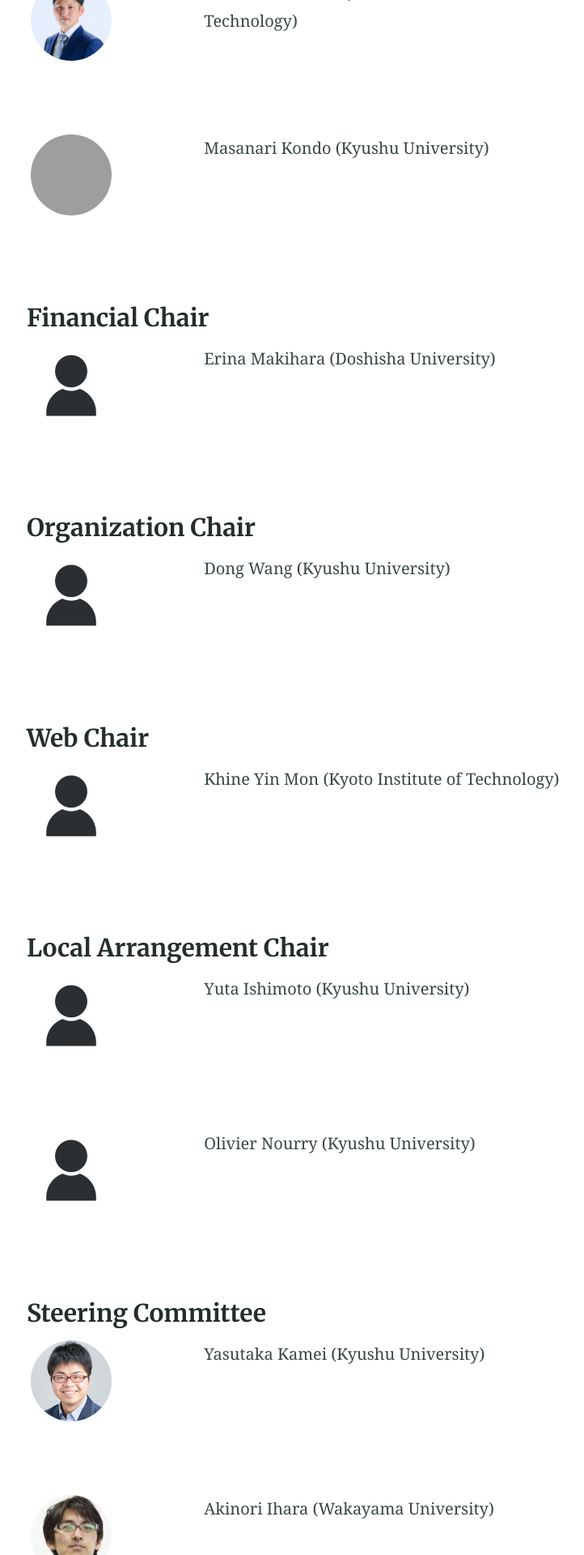
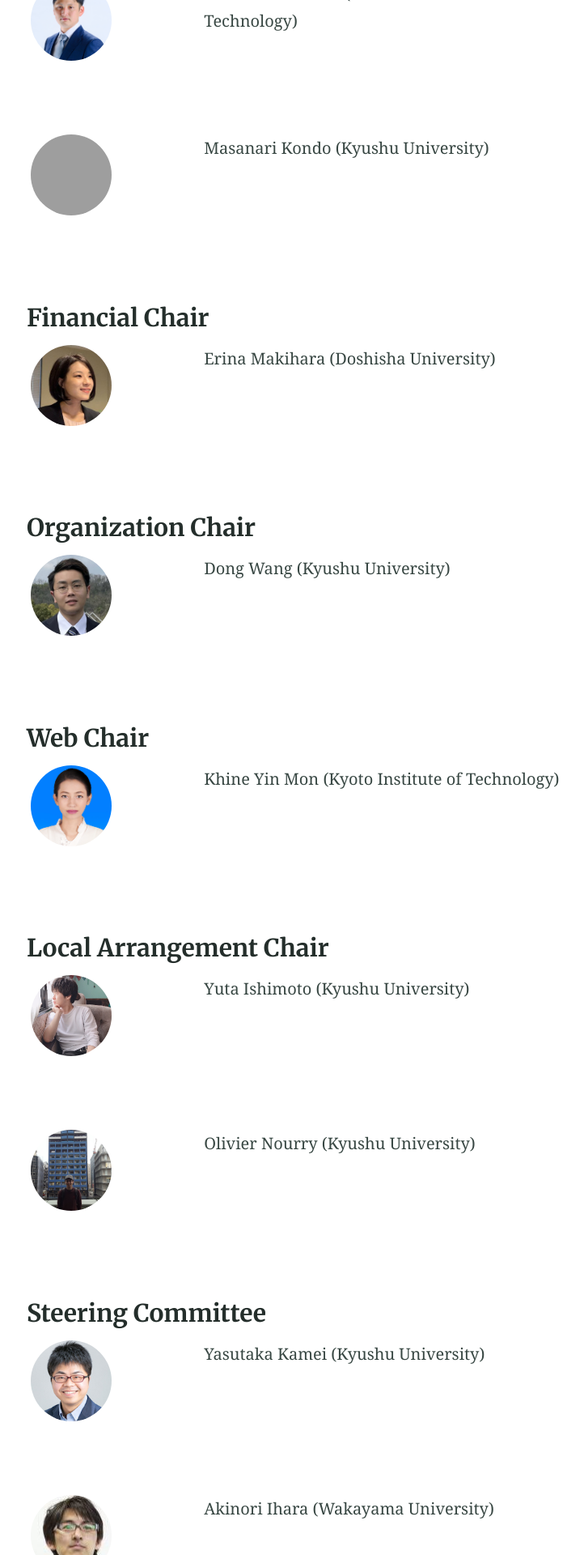
Before and after one commit to msr-asia-summit/msr-asia-summit.github.io, a Jekyll site: the page built from organization.md, in a window 1280 px wide. Shown: the part 970-2890 px from the top of the page at 81% size, without its empty margins (250-972 px from the left). Built offline with Jekyll 4.4.1, drawn with Linux system fonts in a browser that asks for light colours; grey boxes are pictures that could not be loaded.

Commit message:
Added organizers' photos

```diff
--- a/_includes/all_organizers.html
+++ b/_includes/all_organizers.html
@@ -38,7 +38,7 @@
 <h3>General Co-chairs</h3>
 <div class="row">
   <div class="column1">
-    <img src="/assets/kashiwa.jpg" alt="Snow" style="height: 100px;width:100px;border-radius: 50%;">
+    <img src="/assets/Kashiwa.jpg" alt="Snow" style="height: 100px;width:100px;border-radius: 50%;">
   </div>
   <div class="column2">Yutaro Kashiwa (Nara Institute of Science and Technology)</div>
 </div>
@@ -53,7 +53,7 @@
 <h3>Financial Chair</h3>
 <div class="row">
   <div class="column1">
-    <img src="/assets/temporary-human-icon.jpeg" alt="Snow" style="height: 100px;width:100px;border-radius: 50%;">
+    <img src="/assets/Makihara.jpeg" alt="Snow" style="height: 100px;width:100px;border-radius: 50%;">
   </div>
   <div class="column2">Erina Makihara (Doshisha University)</div>
 </div>
@@ -61,7 +61,7 @@
 <h3>Organization Chair</h3>
 <div class="row">
   <div class="column1">
-    <img src="/assets/temporary-human-icon.jpeg" alt="Snow" style="height: 100px;width:100px;border-radius: 50%;">
+    <img src="/assets/Wang.jpeg" alt="Snow" style="height: 100px;width:100px;border-radius: 50%;">
   </div>
   <div class="column2">Dong Wang (Kyushu University)</div>
 </div>
@@ -70,7 +70,7 @@
 <h3>Web Chair</h3>
 <div class="row">
   <div class="column1">
-    <img src="/assets/temporary-human-icon.jpeg" alt="Snow" style="height: 100px;width:100px;border-radius: 50%;">
+    <img src="/assets/Khine.jpg" alt="Snow" style="height: 100px;width:100px;border-radius: 50%;">
   </div>
   <div class="column2">Khine Yin Mon (Kyoto Institute of Technology)</div>
 </div>
@@ -78,13 +78,13 @@
 <h3>Local Arrangement Chair</h3>
 <div class="row">
   <div class="column1">
-    <img src="/assets/temporary-human-icon.jpeg" alt="Snow" style="height: 100px;width:100px;border-radius: 50%;">
+    <img src="/assets/Ishimoto.jpeg" alt="Snow" style="height: 100px;width:100px;border-radius: 50%;">
   </div>
   <div class="column2">Yuta Ishimoto (Kyushu University)</div>
 </div>
 <div class="row">
   <div class="column1">
-    <img src="/assets/temporary-human-icon.jpeg" alt="Snow" style="height: 100px;width:100px;border-radius: 50%;">
+    <img src="/assets/Nourry.jpeg" alt="Snow" style="height: 100px;width:100px;border-radius: 50%;">
   </div>
   <div class="column2">Olivier Nourry (Kyushu University)</div>
 </div>
```
Also changed, not shown: assets/Ishimoto.jpeg (added), assets/Khine.jpg (added), assets/Makihara.jpeg (added), assets/Nourry.jpeg (added), assets/Wang.jpeg (added).
